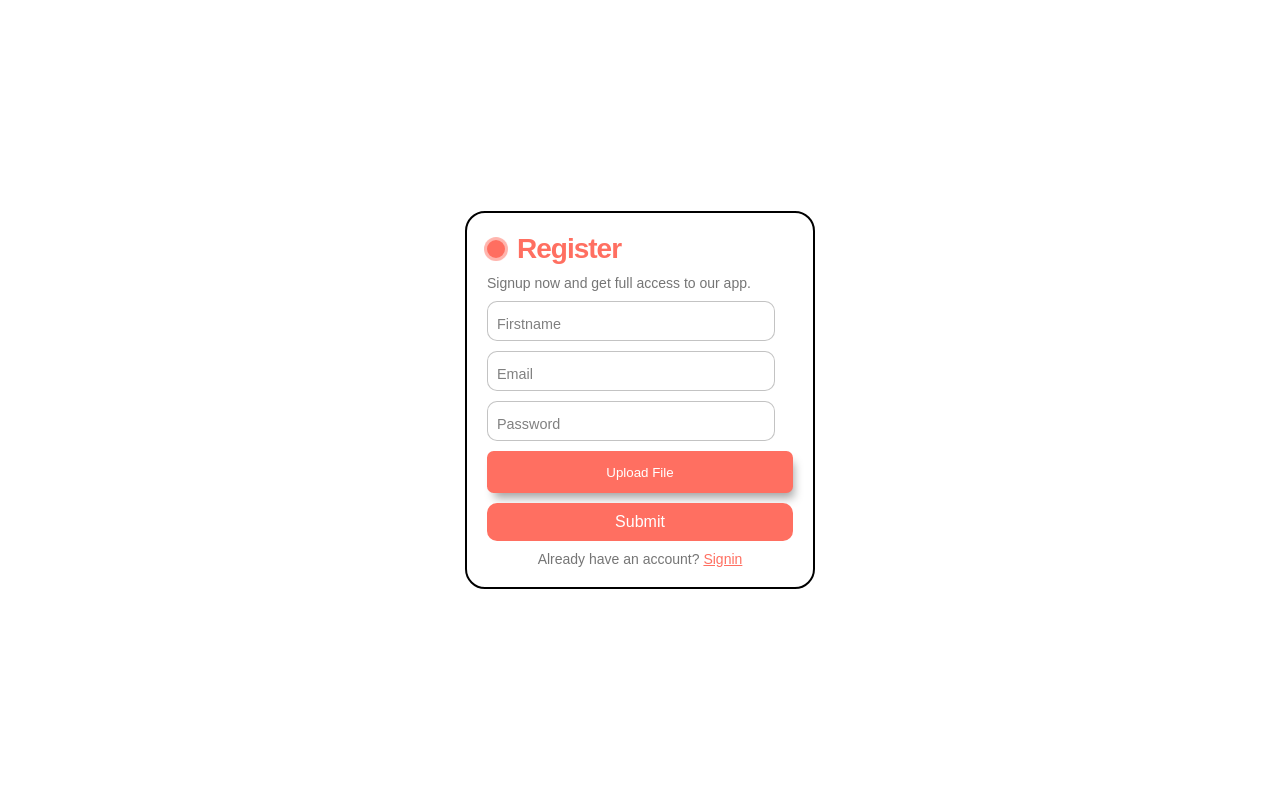
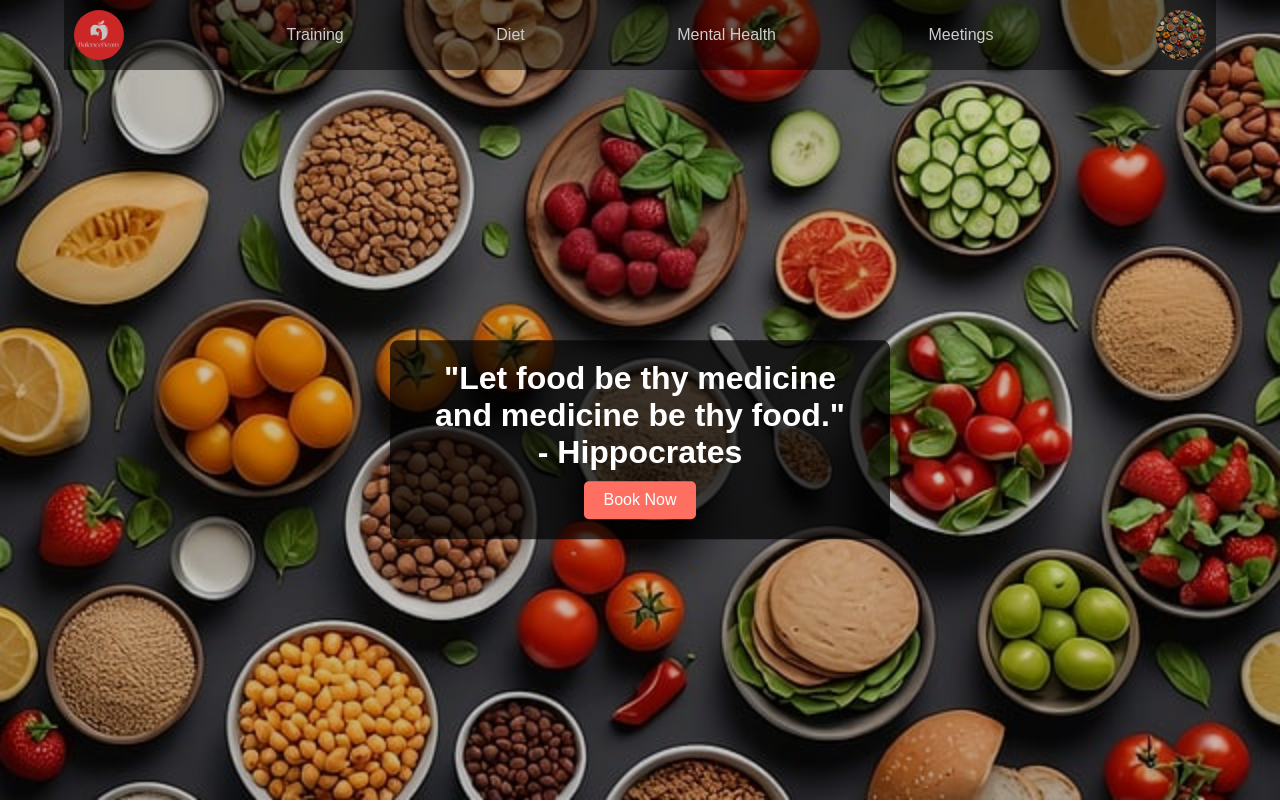
Before and after one commit to ahmad-abouamoun/Client, a React (Create React App) app: page / in a window 1280 px wide. Shown: the top 802 px of the page. Built offline with nearby package versions, Linux system fonts and the light colour scheme; no server answers.

Commit message:
fixed the logic for the pop up to make it appear

```diff
--- a/src/App.js
+++ b/src/App.js
@@ -5,11 +5,12 @@ import HomePage from "./HomePage/HomePage";
 import AdminPage from "./AdminPage/AdminPage";
 import DietPage from "./Diet/Diet";
 import ProfilePage from "./ProfilePage";
+import Popup from "./Diet/Popup";
 
 function App() {
     return (
         <div>
-            <Signup />
+            <DietPage />
         </div>
     );
 }
--- a/src/Diet/Popup.jsx
+++ b/src/Diet/Popup.jsx
@@ -3,7 +3,6 @@ import image1 from "../Assets/dietBackground.jpg";
 import "./Popup.css";
 function Popup({showPopup, setShowPopup}) {
     return (
-        showPopup && (
         <div className="popup-overlay">
             <div className="popup">
                 <button className="close-popup">&times;</button>
@@ -28,7 +27,6 @@ function Popup({showPopup, setShowPopup}) {
                 </div>
             </div>
         </div>
-        )
     );
 }
 export default Popup;
```
Lines whose indentation alone changed are shown as unchanged.
